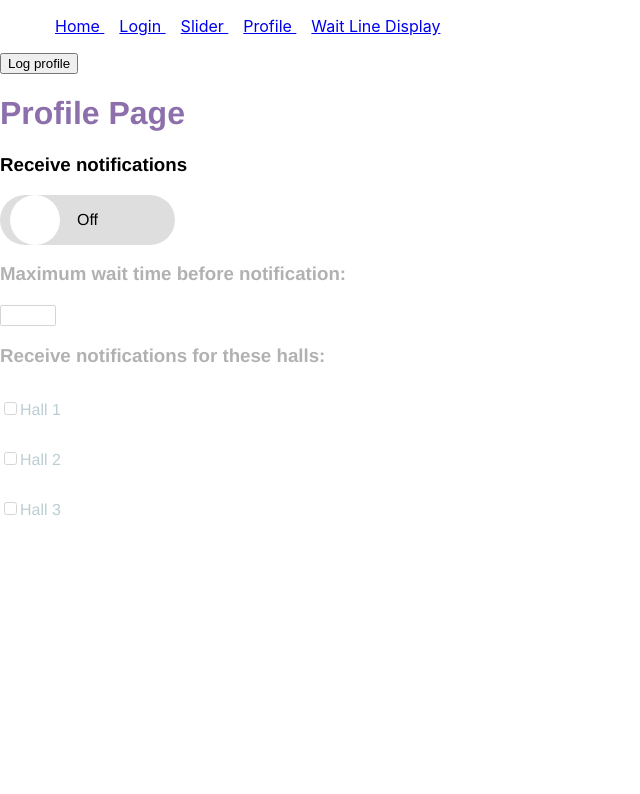
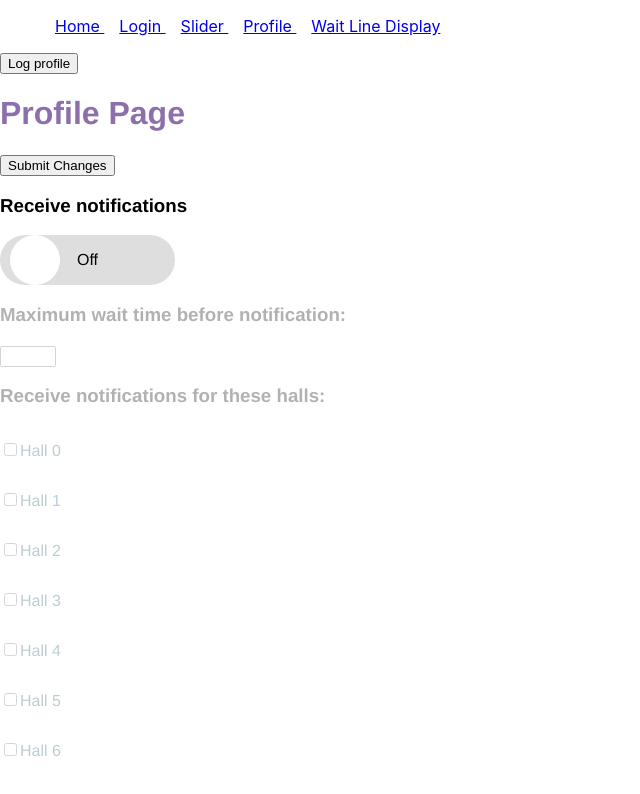
Before and after one commit to irajput/waitinglinesproject, a React (Create React App) app in the folder client/: page /profile in a window 1280 px wide. Shown: the top 794 px of the page, without its empty margins (0-640 px from the left). Built offline with nearby package versions, Linux system fonts and the light colour scheme.

Commit message:
began working on function for posting profile changes

```diff
--- a/client/src/Profile/Profile.js
+++ b/client/src/Profile/Profile.js
@@ -32,19 +32,29 @@ async function profile() {
   }
 
  class Profile extends Component {
-  // constructor(props) {
-  //     super(props);
+  constructor(props) {
+      super(props);
 
-  //     // this.state = {
-  //     //
-  //     // }
-  // }
+      this.postProfileChanges = this.postProfileChanges.bind(this);
+
+      // this.state = {
+      //
+      // }
+  }
+
+  postProfileChanges() {
+    console.log("posting profile changes");
+    var maxWaitInput = document.getElementById("wait-min");
+    var maxWait = maxWaitInput.value;
+
+  }
 
   render() {
     return (
       <div className="profile">
         <input type="button" value="Log profile" onClick={logProfile}/>
         <h1>Profile Page</h1>
+        <input type="button" value="Submit Changes" onClick={this.postProfileChanges}/>
         <h3>Receive notifications</h3>
         <Switch />
         <div id="container">
@@ -54,16 +64,32 @@ async function profile() {
             <input type="number" id="wait-min" name="wait-min" min="1" max="60" />
             <h3>Receive notifications for these halls:</h3>
             <div id="outer">
-                <Checkbox className = "inner"/>
+                <Checkbox className = "inner" id = "0"/>
+                <p className = "inner"> Hall 0 </p>
+            </div>
+            <div id="outer">
+                <Checkbox className = "inner" id = "1"/>
                 <p className = "inner"> Hall 1 </p>
             </div>
             <div id="outer">
-                <Checkbox className = "inner"/>
+                <Checkbox className = "inner" id = "2"/>
                 <p className = "inner"> Hall 2 </p>
             </div>
             <div id="outer">
-                <Checkbox className = "inner"/>
+                <Checkbox className = "inner" id = "3"/>
                 <p className = "inner"> Hall 3 </p>
+            </div>
+            <div id="outer">
+                <Checkbox className = "inner" id = "4"/>
+                <p className = "inner"> Hall 4 </p>
+            </div>
+            <div id="outer">
+                <Checkbox className = "inner" id = "5"/>
+                <p className = "inner"> Hall 5 </p>
+            </div>
+            <div id="outer">
+                <Checkbox className = "inner" id = "6"/>
+                <p className = "inner"> Hall 6 </p>
             </div>
           </div>
         </div>
```
